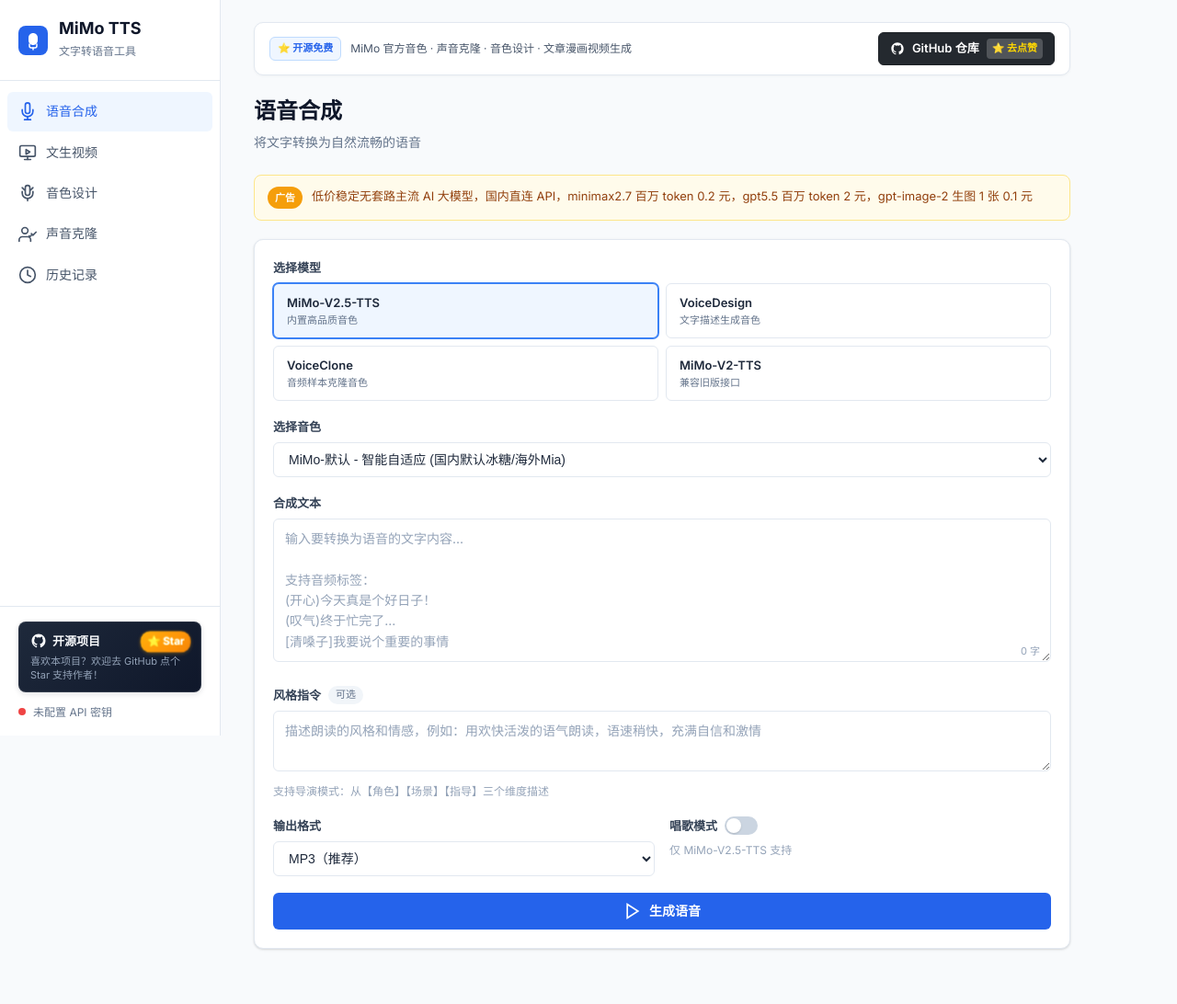
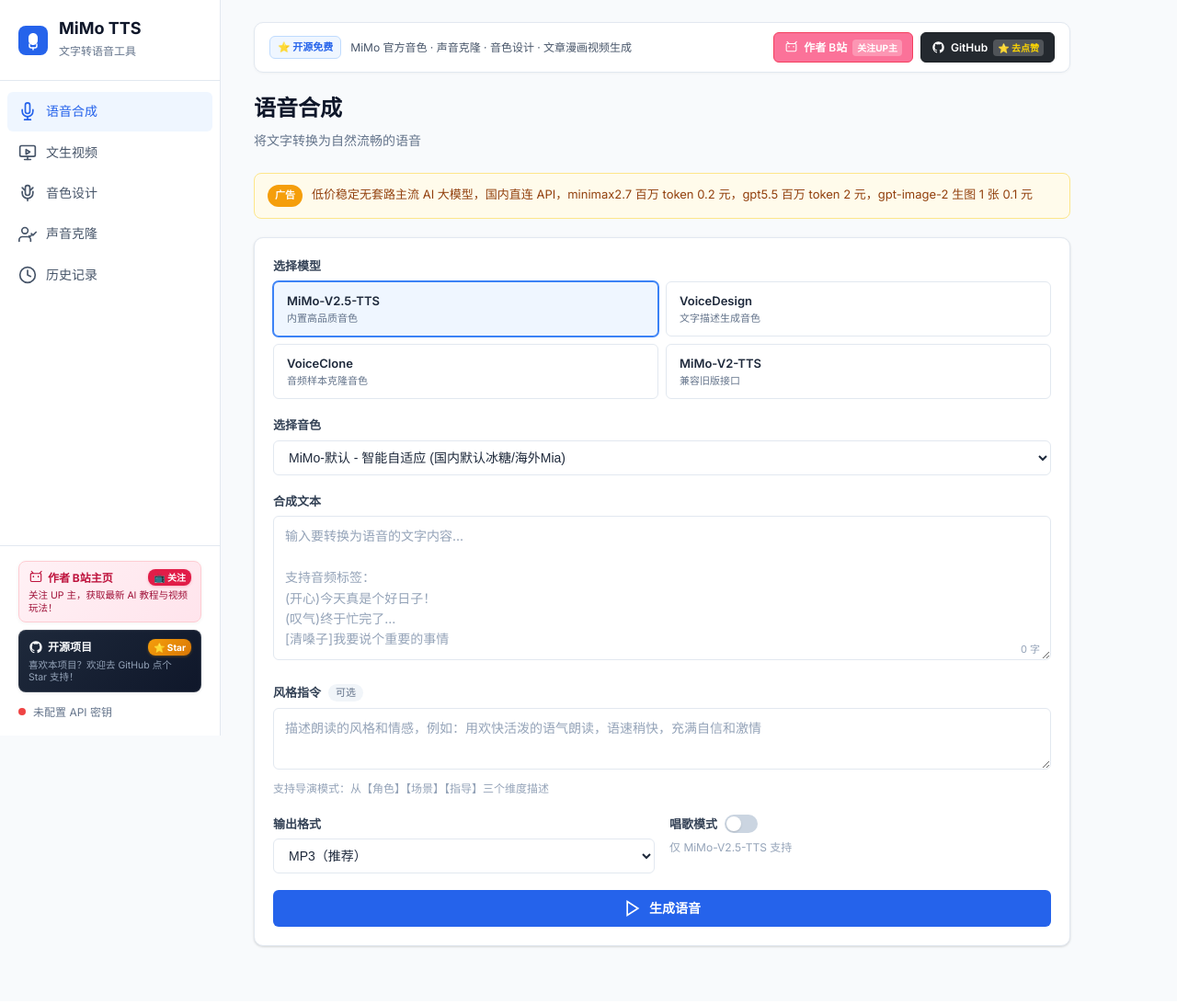
Before and after one commit to oficcejo/text2mp3, a Flask app: page / in a window 1280 px wide. Shown: the whole page at 92% size. After the commit the page ends 1031 px from the top, so only its background shows below. Run offline with Flask 3, Linux system fonts and the light colour scheme; data that the repository does not hold is empty; some libraries are stand-ins or nearby versions.

Commit message:
feat: 添加作者B站主页链接与关注引导

```diff
--- a/static/css/style.css
+++ b/static/css/style.css
@@ -156,67 +156,105 @@ a:hover { color: var(--blue-700); }
   50% { opacity: .4; }
 }
 
-/* GitHub Star Card in Sidebar */
-.sidebar-github-card {
+/* Sidebar Support Cards (Bilibili & GitHub) */
+.sidebar-support-box {
+  display: flex;
+  flex-direction: column;
+  gap: 8px;
+  margin-bottom: 12px;
+}
+
+.support-card {
   display: block;
+  border-radius: 8px;
+  padding: 8px 10px;
+  text-decoration: none;
+  transition: all 0.22s ease;
+  box-shadow: 0 1px 4px rgba(0, 0, 0, 0.05);
+}
+
+.support-card.bilibili {
+  background: linear-gradient(135deg, #fff1f5 0%, #ffe4ec 100%);
+  border: 1px solid #fecdd3;
+  color: #e11d48;
+}
+
+.support-card.bilibili:hover {
+  transform: translateY(-2px);
+  box-shadow: 0 4px 12px rgba(244, 63, 94, 0.18);
+  border-color: #fb7185;
+  background: linear-gradient(135deg, #ffe4ec 0%, #fecdd3 100%);
+}
+
+.support-card.github {
   background: linear-gradient(135deg, #1e293b 0%, #0f172a 100%);
+  border: 1px solid rgba(255, 255, 255, 0.12);
   color: white;
-  border-radius: 8px;
-  padding: 10px 12px;
-  margin-bottom: 12px;
-  text-decoration: none;
-  border: 1px solid rgba(255, 255, 255, 0.1);
-  transition: all 0.25s ease;
-  box-shadow: 0 2px 6px rgba(15, 23, 42, 0.12);
-}
-
-.sidebar-github-card:hover {
+}
+
+.support-card.github:hover {
   transform: translateY(-2px);
-  box-shadow: 0 6px 16px rgba(15, 23, 42, 0.2);
+  box-shadow: 0 4px 12px rgba(15, 23, 42, 0.22);
   border-color: rgba(255, 215, 0, 0.4);
   color: white;
 }
 
-.github-card-top {
+.support-card-head {
   display: flex;
   align-items: center;
   justify-content: space-between;
-  gap: 8px;
-  margin-bottom: 4px;
-}
-
-.github-card-title {
-  font-size: 13px;
-  font-weight: 600;
+  gap: 6px;
+  margin-bottom: 3px;
+}
+
+.support-card-title {
+  font-size: 12px;
+  font-weight: 700;
+  display: flex;
+  align-items: center;
+  gap: 5px;
+}
+
+.support-card.bilibili .support-card-title {
+  color: #be123c;
+}
+
+.support-card.github .support-card-title {
   color: #f8fafc;
-  display: flex;
-  align-items: center;
-  gap: 6px;
-}
-
-.star-badge {
-  font-size: 11px;
+}
+
+.support-badge {
+  font-size: 10px;
   font-weight: 700;
+  padding: 1px 6px;
+  border-radius: 8px;
+  display: inline-flex;
+  align-items: center;
+}
+
+.support-badge.bilibili-tag {
+  background: #e11d48;
+  color: #fff;
+  box-shadow: 0 1px 3px rgba(225, 29, 72, 0.25);
+}
+
+.support-badge.star-tag {
   background: linear-gradient(135deg, #f59e0b 0%, #d97706 100%);
   color: #fff;
-  padding: 2px 7px;
-  border-radius: 10px;
-  display: inline-flex;
-  align-items: center;
-  gap: 3px;
-  box-shadow: 0 1px 4px rgba(245, 158, 11, 0.3);
-  animation: star-glow 2.5s ease-in-out infinite;
-}
-
-@keyframes star-glow {
-  0%, 100% { transform: scale(1); filter: brightness(1); }
-  50% { transform: scale(1.06); filter: brightness(1.15); }
-}
-
-.github-card-desc {
-  font-size: 11px;
+  box-shadow: 0 1px 3px rgba(245, 158, 11, 0.3);
+}
+
+.support-card-desc {
+  font-size: 10.5px;
+  line-height: 1.3;
+}
+
+.support-card.bilibili .support-card-desc {
+  color: #9f1239;
+}
+
+.support-card.github .support-card-desc {
   color: #94a3b8;
-  line-height: 1.35;
 }
 
 /* ============================================================
@@ -266,18 +304,57 @@ a:hover { color: var(--blue-700); }
   color: var(--gray-600);
 }
 
+.top-nav-actions {
+  display: flex;
+  align-items: center;
+  gap: 8px;
+  flex-wrap: wrap;
+}
+
+.bilibili-follow-btn {
+  display: inline-flex;
+  align-items: center;
+  gap: 6px;
+  background: #fb7299;
+  color: white;
+  font-size: 12px;
+  font-weight: 600;
+  padding: 6px 11px;
+  border-radius: 6px;
+  transition: all 0.2s ease;
+  border: 1px solid #f43f5e;
+  text-decoration: none;
+}
+
+.bilibili-follow-btn:hover {
+  background: #e11d48;
+  color: white;
+  box-shadow: 0 2px 8px rgba(244, 63, 94, 0.3);
+  transform: translateY(-1px);
+}
+
+.bilibili-follow-tag {
+  background: rgba(255, 255, 255, 0.25);
+  font-size: 10px;
+  font-weight: 700;
+  color: #fff;
+  padding: 1px 5px;
+  border-radius: 4px;
+}
+
 .github-star-btn {
   display: inline-flex;
   align-items: center;
-  gap: 8px;
+  gap: 6px;
   background: #24292f;
   color: white;
-  font-size: 13px;
+  font-size: 12px;
   font-weight: 600;
-  padding: 6px 12px;
+  padding: 6px 11px;
   border-radius: 6px;
   transition: all 0.2s ease;
   border: 1px solid #1b1f24;
+  text-decoration: none;
 }
 
 .github-star-btn:hover {
@@ -289,10 +366,10 @@ a:hover { color: var(--blue-700); }
 
 .github-star-count {
   background: rgba(255, 255, 255, 0.2);
-  font-size: 11px;
+  font-size: 10px;
   font-weight: 700;
   color: #ffd700;
-  padding: 2px 6px;
+  padding: 1px 5px;
   border-radius: 4px;
 }
 
@@ -314,6 +391,26 @@ a:hover { color: var(--blue-700); }
   flex-wrap: wrap;
 }
 
+.footer-bilibili-link {
+  font-weight: 600;
+  color: #be123c;
+  display: inline-flex;
+  align-items: center;
+  gap: 4px;
+  padding: 3px 10px;
+  border-radius: 6px;
+  background: #fff1f5;
+  border: 1px solid #fecdd3;
+  transition: all 0.2s;
+  text-decoration: none;
+}
+
+.footer-bilibili-link:hover {
+  color: #e11d48;
+  background: #ffe4ec;
+  border-color: #fb7185;
+}
+
 .footer-github-link {
   font-weight: 600;
   color: var(--gray-800);
@@ -325,6 +422,7 @@ a:hover { color: var(--blue-700); }
   background: var(--gray-100);
   border: 1px solid var(--gray-200);
   transition: all 0.2s;
+  text-decoration: none;
 }
 
 .footer-github-link:hover {
--- a/templates/index.html
+++ b/templates/index.html
@@ -4,7 +4,7 @@
     <meta charset="UTF-8">
     <meta name="viewport" content="width=device-width, initial-scale=1.0">
     <title>小米 MiMo TTS - 文字转语音</title>
-    <link rel="stylesheet" href="/static/css/style.css?v=2.6">
+    <link rel="stylesheet" href="/static/css/style.css?v=2.7">
     <link rel="preconnect" href="https://fonts.googleapis.com">
     <link href="https://fonts.googleapis.com/css2?family=Inter:opsz,wght@14..32,400;14..32,500;14..32,600;14..32,700&display=swap" rel="stylesheet">
 </head>
@@ -51,18 +51,34 @@
             </nav>
 
             <div class="sidebar-footer">
-                <a href="https://github.com/oficcejo/text2mp3" target="_blank" rel="noopener noreferrer" class="sidebar-github-card">
-                    <div class="github-card-top">
-                        <div class="github-card-title">
-                            <svg width="18" height="18" viewBox="0 0 24 24" fill="currentColor">
+                <!-- Author & Project Links -->
+                <div class="sidebar-support-box">
+                    <a href="https://space.bilibili.com/1468337275" target="_blank" rel="noopener noreferrer" class="support-card bilibili">
+                        <div class="support-card-head">
+                            <div class="support-card-title">
+                                <svg width="16" height="16" viewBox="0 0 24 24" fill="currentColor">
+                                    <path d="M17.813 4.653h.854c1.51 0 2.733 1.224 2.733 2.734v9.508a2.734 2.734 0 0 1-2.733 2.733H5.333A2.734 2.734 0 0 1 2.6 16.895V7.387c0-1.51 1.224-2.734 2.733-2.734h.854l-1.92-1.92a.854.854 0 1 1 1.208-1.207l2.827 2.827c.16.16.253.373.253.6h8.89c0-.227.094-.44.254-.6l2.827-2.827a.854.854 0 0 1 1.208 1.207l-1.92 1.92zM5.333 6.36c-.567 0-1.026.46-1.026 1.027v9.508c0 .567.46 1.026 1.026 1.026h13.334c.567 0 1.026-.46 1.026-1.026V7.387c0-.567-.46-1.027-1.026-1.027H5.333zM8 9.5a1.25 1.25 0 1 1 0 2.5 1.25 1.25 0 0 1 0-2.5zm8 0a1.25 1.25 0 1 1 0 2.5 1.25 1.25 0 0 1 0-2.5z"/>
+                                </svg>
+                                <span>作者 B站主页</span>
+                            </div>
+                            <span class="support-badge bilibili-tag">📺 关注</span>
+                        </div>
+                        <div class="support-card-desc">关注 UP 主，获取最新 AI 教程与视频玩法！</div>
+                    </a>
+
+                    <a href="https://github.com/oficcejo/text2mp3" target="_blank" rel="noopener noreferrer" class="support-card github">
+                        <div class="support-card-head">
+                            <div class="support-card-title">
+                                <svg width="16" height="16" viewBox="0 0 24 24" fill="currentColor">
                                     <path fill-rule="evenodd" clip-rule="evenodd" d="M12 2C6.477 2 2 6.484 2 12.017c0 4.425 2.865 8.18 6.839 9.504.5.092.682-.217.682-.483 0-.237-.008-.868-.013-1.703-2.782.605-3.369-1.343-3.369-1.343-.454-1.158-1.11-1.466-1.11-1.466-.908-.62.069-.608.069-.608 1.003.07 1.53 1.032 1.53 1.032.892 1.53 2.341 1.088 2.91.832.092-.647.35-1.088.636-1.338-2.22-.253-4.555-1.113-4.555-4.951 0-1.093.39-1.988 1.029-2.688-.103-.253-.446-1.272.098-2.65 0 0 .84-.27 2.75 1.026A9.564 9.564 0 0112 6.844c.85.004 1.705.115 2.504.337 1.909-1.296 2.747-1.027 2.747-1.027.546 1.379.202 2.398.1 2.651.64.7 1.028 1.595 1.028 2.688 0 3.848-2.339 4.695-4.566 4.943.359.309.678.92.678 1.855 0 1.338-.012 2.419-.012 2.747 0 .268.18.58.688.482A10.019 10.019 0 0022 12.017C22 6.484 17.522 2 12 2z"/>
                                 </svg>
                                 <span>开源项目</span>
                             </div>
-                        <span class="star-badge">⭐ Star</span>
+                            <span class="support-badge star-tag">⭐ Star</span>
                         </div>
-                    <div class="github-card-desc">喜欢本项目？欢迎去 GitHub 点个 Star 支持作者！</div>
+                        <div class="support-card-desc">喜欢本项目？欢迎去 GitHub 点个 Star 支持！</div>
                     </a>
+                </div>
 
                 <div class="api-status" id="apiStatus">
                     <span class="status-dot" id="statusDot"></span>
@@ -79,13 +95,22 @@
                     <span class="top-tag">⭐ 开源免费</span>
                     <span class="top-tip">MiMo 官方音色 · 声音克隆 · 音色设计 · 文章漫画视频生成</span>
                 </div>
+                <div class="top-nav-actions">
+                    <a href="https://space.bilibili.com/1468337275" target="_blank" rel="noopener noreferrer" class="bilibili-follow-btn" title="访问作者 B 站主页，关注支持获取更多 AI 工具教程">
+                        <svg width="15" height="15" viewBox="0 0 24 24" fill="currentColor">
+                            <path d="M17.813 4.653h.854c1.51 0 2.733 1.224 2.733 2.734v9.508a2.734 2.734 0 0 1-2.733 2.733H5.333A2.734 2.734 0 0 1 2.6 16.895V7.387c0-1.51 1.224-2.734 2.733-2.734h.854l-1.92-1.92a.854.854 0 1 1 1.208-1.207l2.827 2.827c.16.16.253.373.253.6h8.89c0-.227.094-.44.254-.6l2.827-2.827a.854.854 0 0 1 1.208 1.207l-1.92 1.92zM5.333 6.36c-.567 0-1.026.46-1.026 1.027v9.508c0 .567.46 1.026 1.026 1.026h13.334c.567 0 1.026-.46 1.026-1.026V7.387c0-.567-.46-1.027-1.026-1.027H5.333zM8 9.5a1.25 1.25 0 1 1 0 2.5 1.25 1.25 0 0 1 0-2.5zm8 0a1.25 1.25 0 1 1 0 2.5 1.25 1.25 0 0 1 0-2.5z"/>
+                        </svg>
+                        <span>作者 B站</span>
+                        <span class="bilibili-follow-tag">关注UP主</span>
+                    </a>
                     <a href="https://github.com/oficcejo/text2mp3" target="_blank" rel="noopener noreferrer" class="github-star-btn" title="前往 GitHub 仓库点 Star 支持">
-                    <svg width="16" height="16" viewBox="0 0 24 24" fill="currentColor">
+                        <svg width="15" height="15" viewBox="0 0 24 24" fill="currentColor">
                             <path fill-rule="evenodd" clip-rule="evenodd" d="M12 2C6.477 2 2 6.484 2 12.017c0 4.425 2.865 8.18 6.839 9.504.5.092.682-.217.682-.483 0-.237-.008-.868-.013-1.703-2.782.605-3.369-1.343-3.369-1.343-.454-1.158-1.11-1.466-1.11-1.466-.908-.62.069-.608.069-.608 1.003.07 1.53 1.032 1.53 1.032.892 1.53 2.341 1.088 2.91.832.092-.647.35-1.088.636-1.338-2.22-.253-4.555-1.113-4.555-4.951 0-1.093.39-1.988 1.029-2.688-.103-.253-.446-1.272.098-2.65 0 0 .84-.27 2.75 1.026A9.564 9.564 0 0112 6.844c.85.004 1.705.115 2.504.337 1.909-1.296 2.747-1.027 2.747-1.027.546 1.379.202 2.398.1 2.651.64.7 1.028 1.595 1.028 2.688 0 3.848-2.339 4.695-4.566 4.943.359.309.678.92.678 1.855 0 1.338-.012 2.419-.012 2.747 0 .268.18.58.688.482A10.019 10.019 0 0022 12.017C22 6.484 17.522 2 12 2z"/>
                         </svg>
-                    <span>GitHub 仓库</span>
+                        <span>GitHub</span>
                         <span class="github-star-count">⭐ 去点赞</span>
                     </a>
+                </div>
             </div>
             <!-- Tab: 语音合成 -->
             <div class="tab-content active" id="tab-synthesize">
@@ -757,12 +782,18 @@
             <!-- Page Footer -->
             <footer class="app-footer">
                 <div class="footer-content">
-                    <span>本项目基于 MIT 协议完全开源免费 · 欢迎前往 GitHub 仓库点 Star 支持：</span>
+                    <span>本项目基于 MIT 协议完全开源免费 · 欢迎支持作者：</span>
+                    <a href="https://space.bilibili.com/1468337275" target="_blank" rel="noopener noreferrer" class="footer-bilibili-link">
+                        <svg width="14" height="14" viewBox="0 0 24 24" fill="currentColor">
+                            <path d="M17.813 4.653h.854c1.51 0 2.733 1.224 2.733 2.734v9.508a2.734 2.734 0 0 1-2.733 2.733H5.333A2.734 2.734 0 0 1 2.6 16.895V7.387c0-1.51 1.224-2.734 2.733-2.734h.854l-1.92-1.92a.854.854 0 1 1 1.208-1.207l2.827 2.827c.16.16.253.373.253.6h8.89c0-.227.094-.44.254-.6l2.827-2.827a.854.854 0 0 1 1.208 1.207l-1.92 1.92zM5.333 6.36c-.567 0-1.026.46-1.026 1.027v9.508c0 .567.46 1.026 1.026 1.026h13.334c.567 0 1.026-.46 1.026-1.026V7.387c0-.567-.46-1.027-1.026-1.027H5.333zM8 9.5a1.25 1.25 0 1 1 0 2.5 1.25 1.25 0 0 1 0-2.5zm8 0a1.25 1.25 0 1 1 0 2.5 1.25 1.25 0 0 1 0-2.5z"/>
+                        </svg>
+                        <span>B站 @作者主页 📺</span>
+                    </a>
                     <a href="https://github.com/oficcejo/text2mp3" target="_blank" rel="noopener noreferrer" class="footer-github-link">
                         <svg width="14" height="14" viewBox="0 0 24 24" fill="currentColor">
                             <path fill-rule="evenodd" clip-rule="evenodd" d="M12 2C6.477 2 2 6.484 2 12.017c0 4.425 2.865 8.18 6.839 9.504.5.092.682-.217.682-.483 0-.237-.008-.868-.013-1.703-2.782.605-3.369-1.343-3.369-1.343-.454-1.158-1.11-1.466-1.11-1.466-.908-.62.069-.608.069-.608 1.003.07 1.53 1.032 1.53 1.032.892 1.53 2.341 1.088 2.91.832.092-.647.35-1.088.636-1.338-2.22-.253-4.555-1.113-4.555-4.951 0-1.093.39-1.988 1.029-2.688-.103-.253-.446-1.272.098-2.65 0 0 .84-.27 2.75 1.026A9.564 9.564 0 0112 6.844c.85.004 1.705.115 2.504.337 1.909-1.296 2.747-1.027 2.747-1.027.546 1.379.202 2.398.1 2.651.64.7 1.028 1.595 1.028 2.688 0 3.848-2.339 4.695-4.566 4.943.359.309.678.92.678 1.855 0 1.338-.012 2.419-.012 2.747 0 .268.18.58.688.482A10.019 10.019 0 0022 12.017C22 6.484 17.522 2 12 2z"/>
                         </svg>
-                        <span>oficcejo/text2mp3 ⭐ 点赞</span>
+                        <span>GitHub ⭐ Star</span>
                     </a>
                 </div>
             </footer>
```
Also changed, not shown: README.md. Lines whose indentation alone changed are shown as unchanged.
